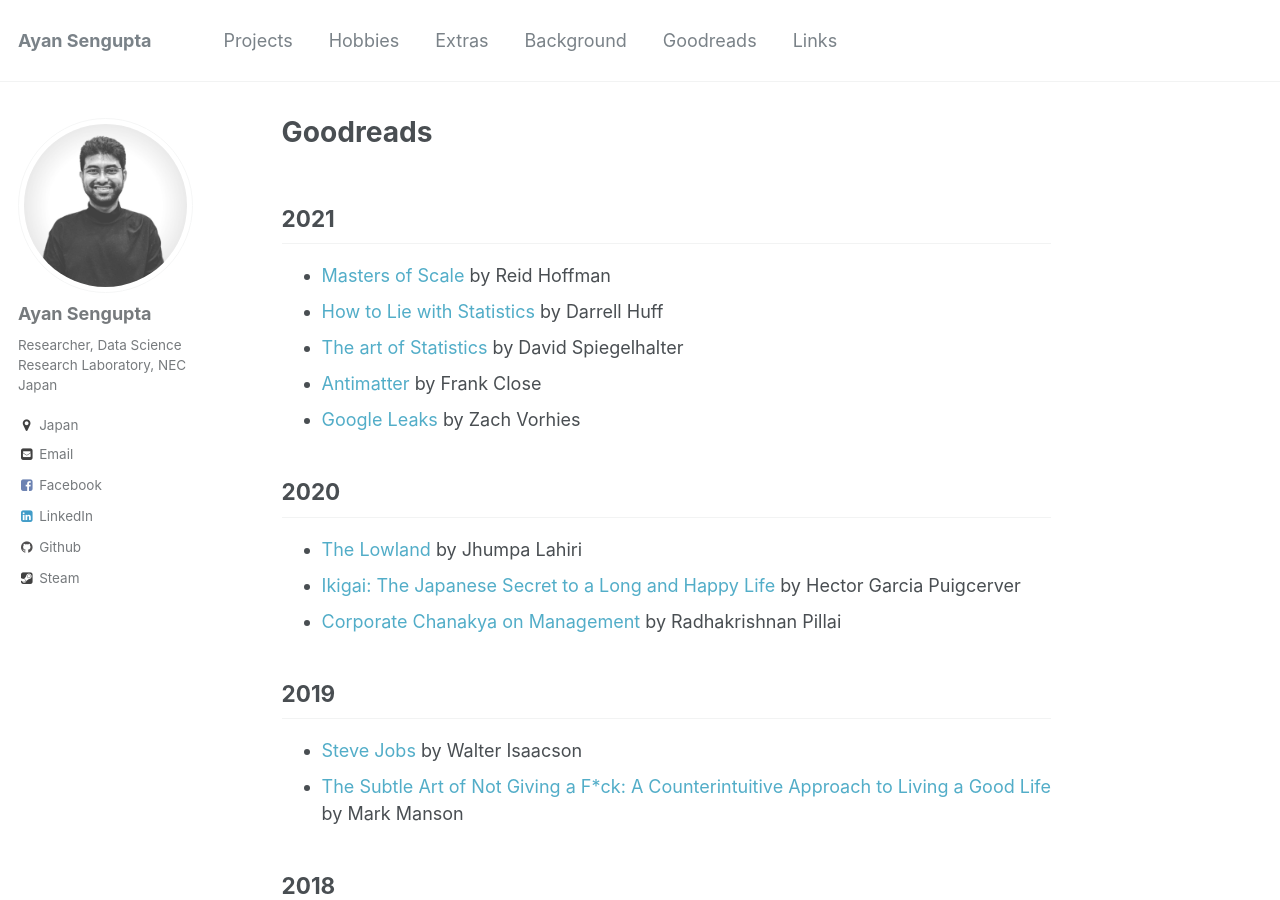
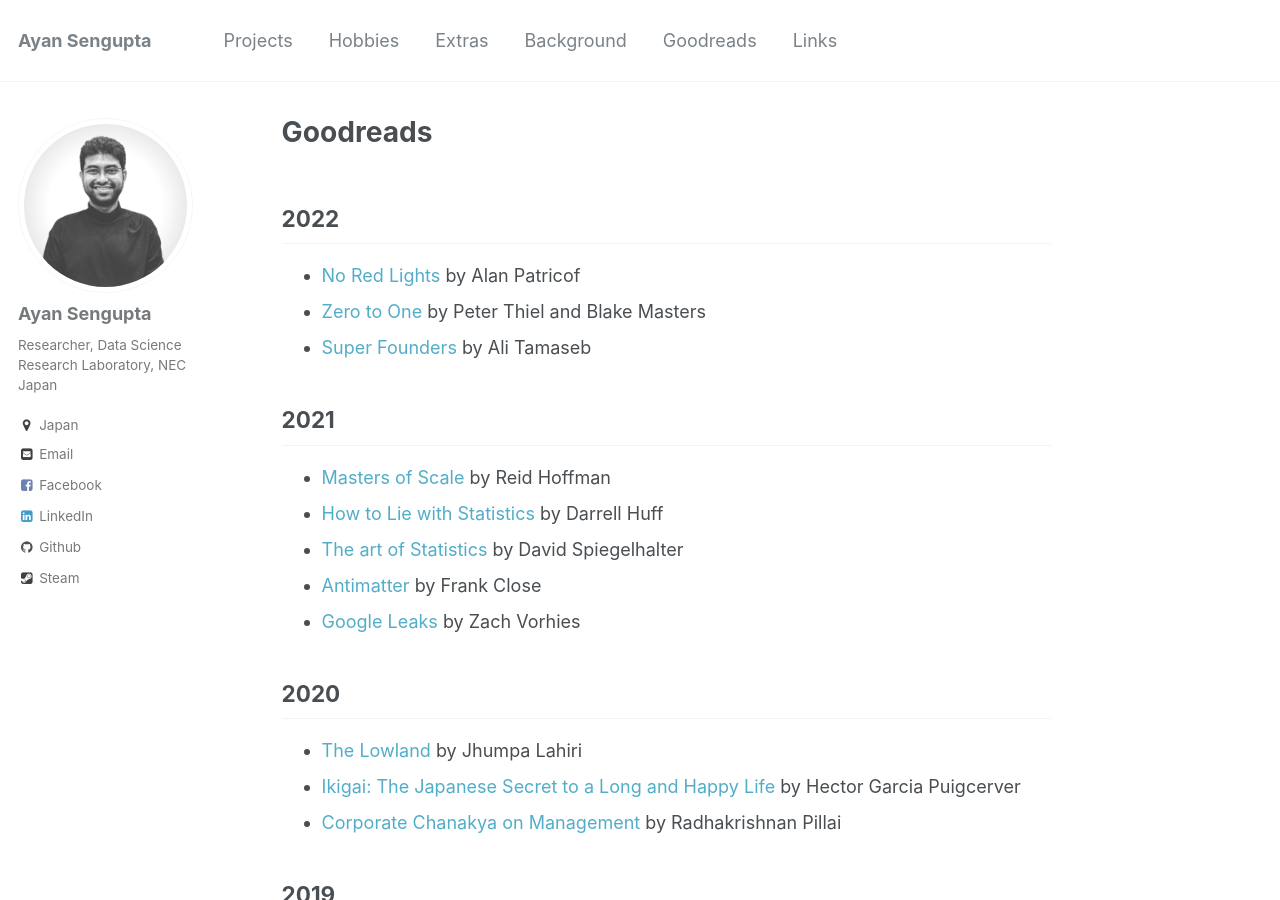
Before and after one commit to ayansengupta17/ayansengupta17.github.io, a Jekyll site: the page built from _pages/goodreads.md, in a window 1280 px wide and 900 px high. Built offline with Jekyll 4.4.1, drawn with Linux system fonts in a browser that asks for light colours.

Commit message:
Update goodreads.md

```diff
--- a/_pages/goodreads.md
+++ b/_pages/goodreads.md
@@ -3,6 +3,13 @@
 permalink: /goodreads/
 author_profile: true
 ---
+
+
+2022
+----
+* [No Red Lights](https://www.goodreads.com/book/show/59365385-no-red-lights) by Alan Patricof
+* [Zero to One](https://www.goodreads.com/book/show/18050143-zero-to-one) by  Peter Thiel and Blake Masters
+* [Super Founders](https://www.goodreads.com/en/book/show/55277918) by Ali Tamaseb
 
 
 2021
```
